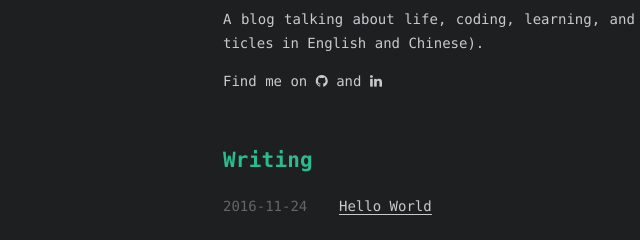
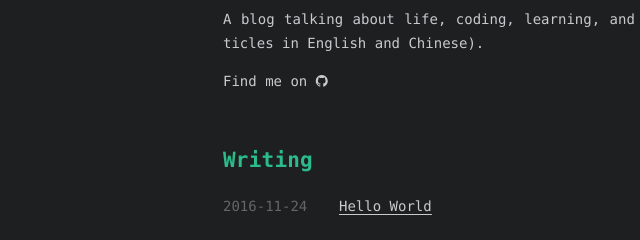
Before and after one commit to nnashwin/ru-lai.github.io, a plain HTML site: page index.html in a window 1280 px wide. Shown: the part 161-401 px from the top of the page, 121-761 px from the left. Drawn offline with Linux system fonts and the light colour scheme.

Commit message:
Site updated: 2017-01-22 22:52:27

```diff
--- a/index.html
+++ b/index.html
@@ -75,8 +75,6 @@
 
           <li><a class="icon" target="_blank" href="http://github.com/ru-lai" title="github"><i class="fa fa-github"></i></a></li>
 
-          <li><a class="icon" target="_blank" href="/" title="linkedin"><i class="fa fa-linkedin"></i></a></li>
-
       </ul>
 
   </p>
```
